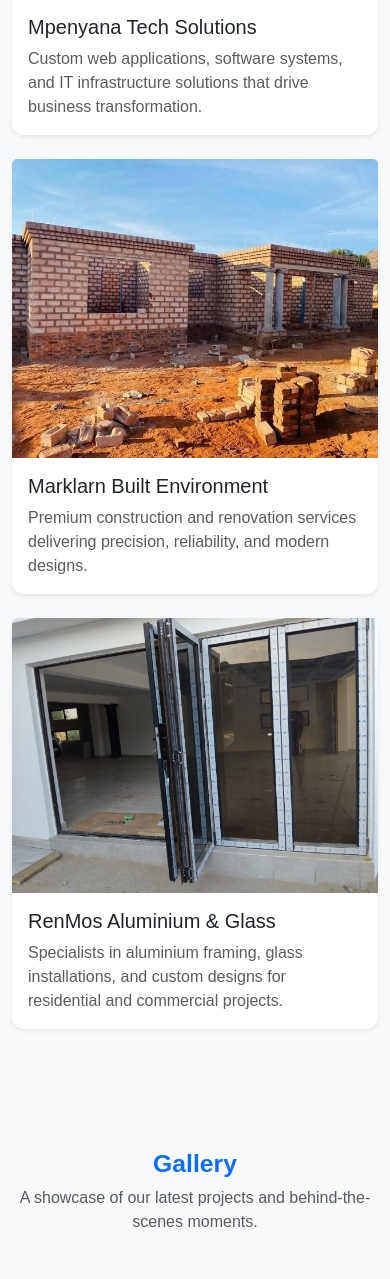
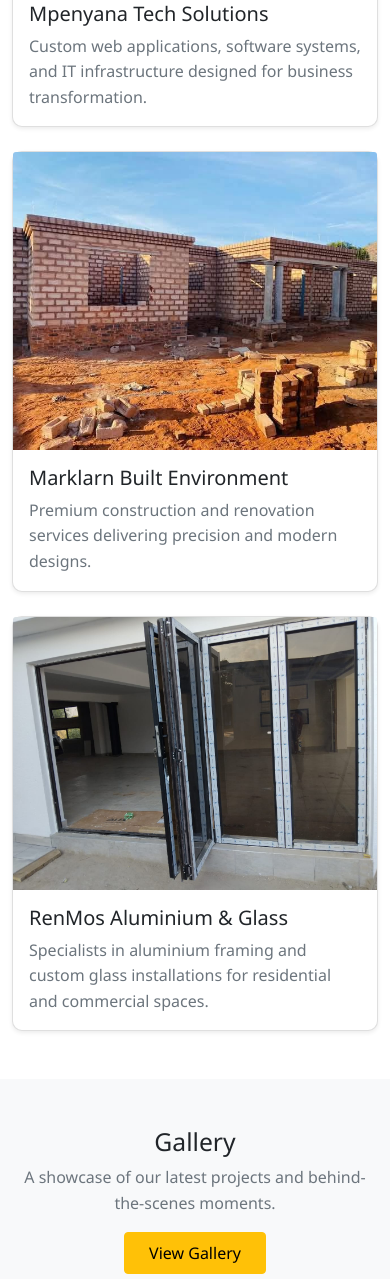
Before and after one commit to SIDNEY081/MMR-Group, a Django app: page /portfolio/ in a window 390 px wide. Shown: the part 848-2127 px from the top of the page. Run offline with Django 5.2, Linux system fonts and the light colour scheme.

Commit message:
updated the gallery and the contact

```diff
--- a/static/css/style.css
+++ b/static/css/style.css
@@ -142,3 +142,58 @@
 .service-card ul li:last-child {
     border-bottom: none;
 }
+/* CARD STYLING */
+.card {
+    transition: transform 0.3s ease;
+    border-radius: 10px;
+}
+
+.card:hover {
+    transform: translateY(-5px);
+}
+
+/* CARD HEADER COLORS */
+.tech-card { border-top: 4px solid #1a365d; }
+.construction-card { border-top: 4px solid #f97316; }
+.aluminium-card { border-top: 4px solid #6b7280; }
+
+/* ICON STYLING */
+.card-body i {
+    transition: transform 0.3s ease;
+    padding: 15px;
+    border-radius: 50%;
+    color: white;
+}
+
+.card-body i:hover {
+    transform: rotate(15deg) scale(1.1);
+}
+
+/* BUTTON STYLING */
+.contact-btn {
+    transition: transform 0.2s ease;
+}
+
+.contact-btn:hover {
+    transform: scale(1.05);
+}
+
+/* FORM STYLING */
+.card-body .collapse .form-control {
+    margin-bottom: 0.5rem;
+}
+
+.card-body .collapse .btn {
+    width: 100%;
+}
+
+.card-body .collapse .bg-light {
+    padding: 15px;
+    border-radius: 10px;
+    box-shadow: 0 4px 6px rgba(0,0,0,0.1);
+}
+
+/* HEAD OFFICE CARD */
+.bg-light.shadow-sm {
+    box-shadow: 0 4px 6px rgba(0,0,0,0.1);
+}
--- a/templates/portfolio.html
+++ b/templates/portfolio.html
@@ -1,170 +1,152 @@
-
 {% extends 'base.html' %}
 {% load static %}
-{% block title %} MMR Group Portfolio{% endblock %}
+
+{% block title %}MMR Group - Building Your Future{% endblock %}
+{% block extra_css %}
+<link rel="stylesheet" href="{% static 'css/portfolio.css' %}">
+{% endblock %}
+
 {% block content %}
 
-<!DOCTYPE html>
-<html lang="en">
-<head>
-    <meta charset="UTF-8">
-    <meta name="viewport" content="width=device-width, initial-scale=1.0">
-    <title>MMR Group | Portfolio</title>
-
-    <!-- Bootstrap CSS -->
-    <link href="https://cdn.jsdelivr.net/npm/bootstrap@5.3.0/dist/css/bootstrap.min.css" rel="stylesheet">
-
-    <style>
-        body {
-            background-color: #f8f9fa;
-            font-family: 'Poppins', sans-serif;
-        }
-
-        header {
-            background: linear-gradient(90deg, #0d6efd, #00b4d8);
-            color: white;
-            text-align: center;
-            padding: 60px 0;
-        }
-
-        .portfolio-section {
-            padding: 60px 0;
-        }
-
-        .portfolio-section h2 {
-            font-weight: bold;
-            color: #0d6efd;
-        }
-
-        .card {
-            border: none;
-            border-radius: 12px;
-            transition: transform 0.3s ease, box-shadow 0.3s ease;
-        }
-
-        .card:hover {
-            transform: translateY(-8px);
-            box-shadow: 0 6px 20px rgba(0, 0, 0, 0.15);
-        }
-
-        .gallery-img {
-            border-radius: 12px;
-            transition: all 0.3s ease;
-            cursor: pointer;
-        }
-
-        .gallery-img:hover {
-            transform: scale(1.05);
-        }
-
-        footer {
-            background-color: #0d6efd;
-            color: white;
-            text-align: center;
-            padding: 20px;
-        }
-    </style>
-</head>
-<body>
-
-    <!-- HEADER -->
-    <header>
+<!-- HERO / HEADER -->
+<section class="portfolio-hero py-5 text-center bg-primary text-white">
     <div class="container">
-            <h1 class="display-5 fw-bold">Our Portfolio</h1>
+        <h1 class="display-4">Our Portfolio</h1>
         <p class="lead">Innovative Solutions • Construction Excellence • Creative Design</p>
     </div>
-    </header>
+</section>
 
 <!-- PORTFOLIO OVERVIEW -->
-    <section class="portfolio-section">
+<section class="portfolio-section py-5">
     <div class="container text-center mb-5">
         <h2>Explore Our Work</h2>
-            <p class="text-muted">At MMR Group, we combine technology, engineering, and craftsmanship to deliver world-class solutions in IT, construction, and aluminium design. Here are some of our featured projects across our ventures.</p>
+        <p class="text-muted">
+            At MMR Group, we combine technology, engineering, and craftsmanship to deliver world-class
+            solutions in IT, construction, and aluminium design. Here are some of our featured projects
+            across our ventures.
+        </p>
     </div>
 
     <div class="container">
         <div class="row g-4">
+
             <!-- TECH PROJECT -->
             <div class="col-md-4">
-                    <div class="card shadow-sm">
+                <div class="card shadow-sm portfolio-card">
                     <img src="{% static 'images/tech1.jpg' %}" class="card-img-top" alt="IT project">
                     <div class="card-body">
                         <h5 class="card-title">Mpenyana Tech Solutions</h5>
-                            <p class="card-text text-muted">Custom web applications, software systems, and IT infrastructure solutions that drive business transformation.</p>
+                        <p class="card-text text-muted">
+                            Custom web applications, software systems, and IT infrastructure
+                            designed for business transformation.
+                        </p>
                     </div>
                 </div>
             </div>
 
             <!-- CONSTRUCTION PROJECT -->
             <div class="col-md-4">
-                    <div class="card shadow-sm">
-                        <img src="{% static 'images/construction1.jpg' %}" class="card-img-top" alt="Building site">
+                <div class="card shadow-sm portfolio-card">
+                    <img src="{% static 'images/construction1.jpg' %}" class="card-img-top" alt="Construction site">
                     <div class="card-body">
                         <h5 class="card-title">Marklarn Built Environment</h5>
-                            <p class="card-text text-muted">Premium construction and renovation services delivering precision, reliability, and modern designs.</p>
+                        <p class="card-text text-muted">
+                            Premium construction and renovation services delivering precision and
+                            modern designs.
+                        </p>
                     </div>
                 </div>
             </div>
 
             <!-- ALUMINIUM PROJECT -->
             <div class="col-md-4">
-                    <div class="card shadow-sm">
+                <div class="card shadow-sm portfolio-card">
                     <img src="{% static 'images/glass1.jpg' %}" class="card-img-top" alt="Aluminium frame">
                     <div class="card-body">
                         <h5 class="card-title">RenMos Aluminium & Glass</h5>
-                            <p class="card-text text-muted">Specialists in aluminium framing, glass installations, and custom designs for residential and commercial projects.</p>
+                        <p class="card-text text-muted">
+                            Specialists in aluminium framing and custom glass installations for
+                            residential and commercial spaces.
+                        </p>
                     </div>
                 </div>
+            </div>
+
+        </div>
+    </div>
+</section>
+
+<!-- GALLERY SECTION WITH TOGGLE BUTTON -->
+<section class="portfolio-section bg-light py-5">
+    <div class="container text-center mb-4">
+        <h2>Gallery</h2>
+        <p class="text-muted">A showcase of our latest projects and behind-the-scenes moments.</p>
+
+        <!-- Button to toggle gallery -->
+        <button class="btn btn-warning px-4 py-2"
+                type="button"
+                data-bs-toggle="collapse"
+                data-bs-target="#portfolioGallery"
+                aria-expanded="false"
+                aria-controls="portfolioGallery">
+            View Gallery
+        </button>
+    </div>
+
+    <!-- Collapsible Gallery -->
+    <div class="collapse mt-4" id="portfolioGallery">
+        <div class="container">
+            <div class="row g-4 justify-content-center">
+
+                <!-- Gallery Item -->
+                <div class="col-sm-6 col-md-4 col-lg-3 text-center">
+                    <div class="gallery-item card border-0 shadow-sm">
+                        <img src="{% static 'images/tech2.webp' %}" class="img-fluid rounded" alt="Tech project">
+                        <div class="gallery-caption mt-2">Tech Project</div>
+                    </div>
+                </div>
+
+                <div class="col-sm-6 col-md-4 col-lg-3 text-center">
+                    <div class="gallery-item card border-0 shadow-sm">
+                        <img src="{% static 'images/construction2.jpg' %}" class="img-fluid rounded" alt="House building">
+                        <div class="gallery-caption mt-2">House Building</div>
+                    </div>
+                </div>
+
+                <div class="col-sm-6 col-md-4 col-lg-3 text-center">
+                    <div class="gallery-item card border-0 shadow-sm">
+                        <img src="{% static 'images/glass2.jpg' %}" class="img-fluid rounded" alt="Glass door">
+                        <div class="gallery-caption mt-2">Glass Door</div>
+                    </div>
+                </div>
+
+                <div class="col-sm-6 col-md-4 col-lg-3 text-center">
+                    <div class="gallery-item card border-0 shadow-sm">
+                        <img src="{% static 'images/construction3.jpg' %}" class="img-fluid rounded" alt="Wall">
+                        <div class="gallery-caption mt-2">Stop Nonsense Wall</div>
+                    </div>
+                </div>
+
+                <div class="col-sm-6 col-md-4 col-lg-3 text-center">
+                    <div class="gallery-item card border-0 shadow-sm">
+                        <img src="{% static 'images/glass3.jpg' %}" class="img-fluid rounded" alt="Double door">
+                        <div class="gallery-caption mt-2">Double Door STD</div>
+                    </div>
+                </div>
+
+                <div class="col-sm-6 col-md-4 col-lg-3 text-center">
+                    <div class="gallery-item card border-0 shadow-sm">
+                        <img src="{% static 'images/tech3.webp' %}" class="img-fluid rounded" alt="Tech project">
+                        <div class="gallery-caption mt-2">Tech Project 2</div>
+                    </div>
+                </div>
+
+
+
+
             </div>
         </div>
     </div>
 </section>
 
-    <!-- GALLERY SECTION -->
-    <section class="portfolio-section bg-light">
-        <div class="container text-center mb-5">
-            <h2>Gallery</h2>
-            <p class="text-muted">A showcase of our latest projects and behind-the-scenes moments.</p>
-        </div>
-
-        <div class="container">
-            <div class="row g-4">
-                <!-- Multiple Gallery Images -->
-                <div class="col-md-4">
-                    <img src="{% static 'images/tech2.jpg' %}" class="img-fluid gallery-img" alt="View Image">
-                </div>
-                <div class="col-md-4">
-                    <h3>House Building</h3>
-                    <img src="{% static 'images/construction2.jpg' %}" class="img-fluid gallery-img" alt="View Image">
-                </div>
-                <div class="col-md-4">
-                    <h3> 5 Panel Folding Door</h3>
-                    <img src="{% static 'images/glass2.jpg' %}" class="img-fluid gallery-img" alt="View Image">
-                </div>
-                <div class="col-md-4">
-
-                    <img src="{% static 'images/.jpg' %}" class="img-fluid gallery-img" alt="View Image">
-                </div>
-                <div class="col-md-4">
-                    <h3> Stop Nonsesnse Wall</h3>
-                    <img src="{% static 'images/construction3.jpg' %}" class="img-fluid gallery-img" alt="View Image">
-                </div>
-                <div class="col-md-4">
-                    <h3> Double Door STD</h3>
-                    <img src="{% static 'images/glass3.jpg' %}" class="img-fluid gallery-img" alt="View Image">
-                </div>
-            </div>
-        </div>
-    </section>
-
-    <!-- FOOTER -->
-    <footer>
-        <p>© 2025 MMR Group (Pty) Ltd — Building Your Future in Code and Concrete</p>
-    </footer>
-
-    <!-- Optional JS -->
-    <script src="https://cdn.jsdelivr.net/npm/bootstrap@5.3.0/dist/js/bootstrap.bundle.min.js"></script>
-</body>
-</html>
-
 {% endblock %}
```
Also changed, not shown: templates/contact.html (+86 -36 lines), static/images/tech.jpg (added), static/images/tech1.jpg.png (deleted), static/images/tech2.webp (added), static/images/tech3.webp (added). Lines whose indentation alone changed are shown as unchanged.
